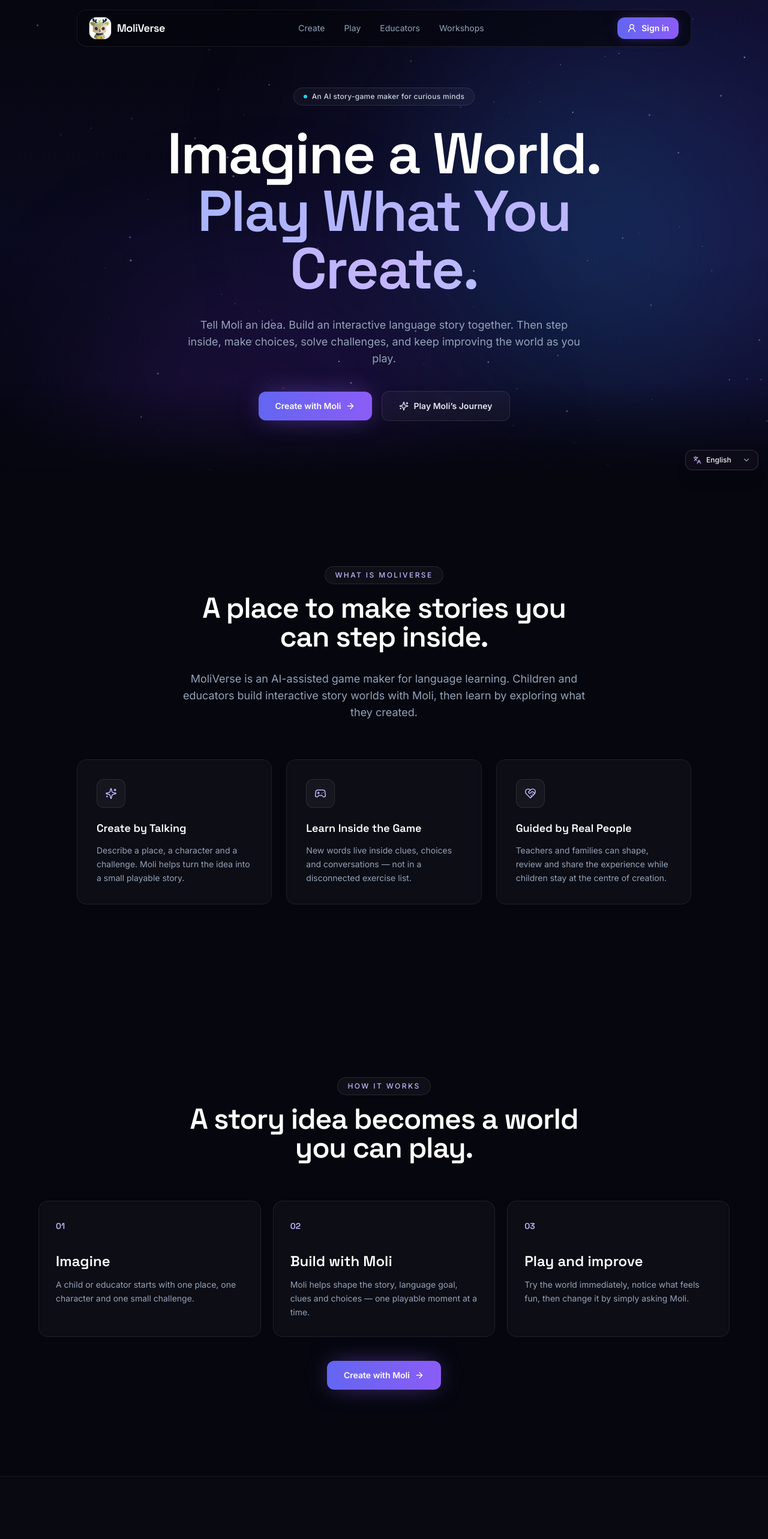
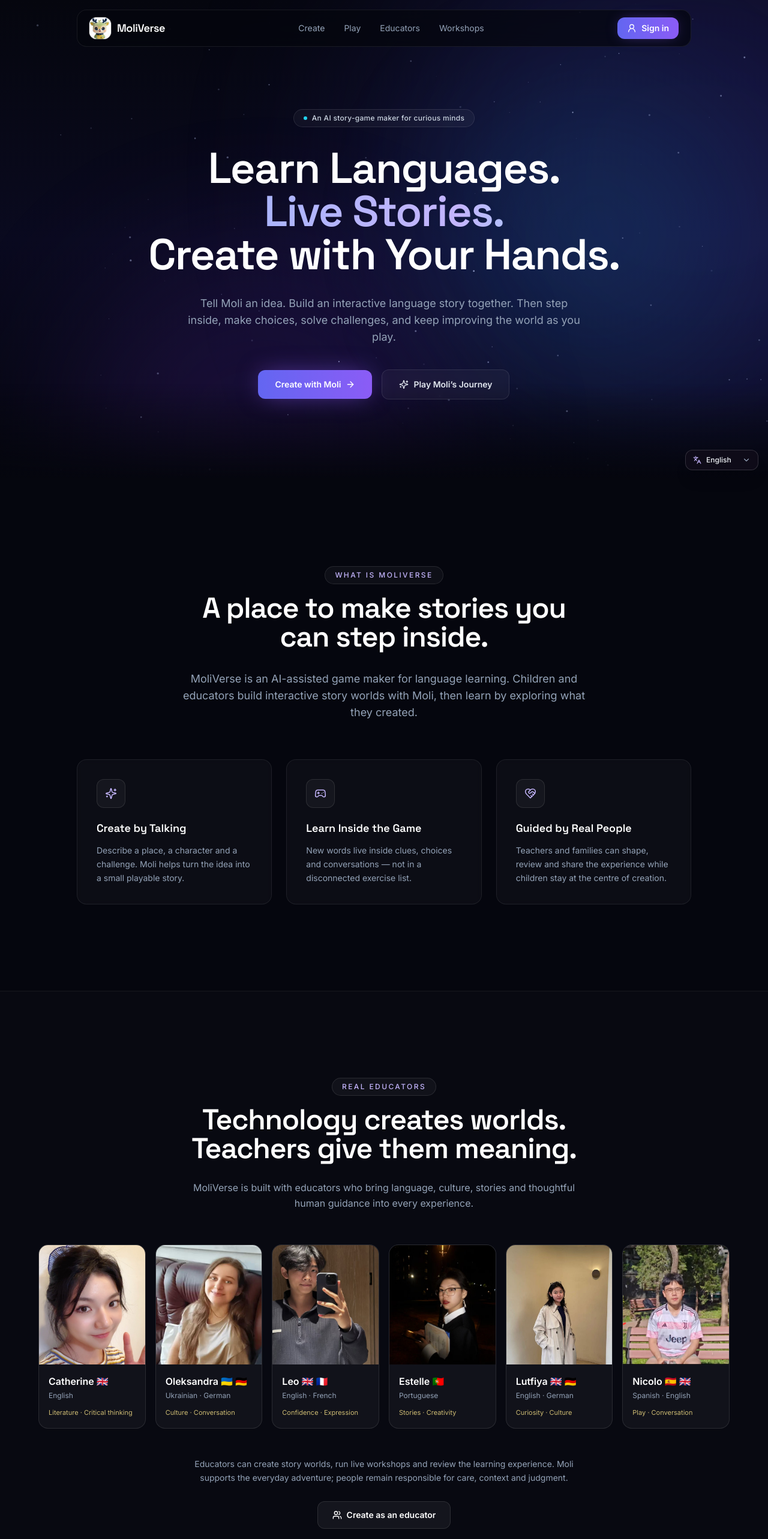
Before and after one commit to cathrine65184-cpu/MoliVerse-website, a Next.js app: page / in a window 1280 px wide. Shown: the top 2566 px of the page at 60% size. Built offline with nearby package versions, Linux system fonts and the light colour scheme.

Commit message:
Refine homepage slogan and remove process section

```diff
--- a/app/layout.tsx
+++ b/app/layout.tsx
@@ -17,12 +17,12 @@
 
 export const metadata: Metadata = {
   metadataBase: new URL("https://moliverse.tech"),
-  title: "MoliVerse — Imagine. Create. Play.",
+  title: "MoliVerse — Learn Languages. Live Stories.",
   description:
     "MoliVerse is an AI story-game maker where children and educators create immersive language worlds with Moli, then learn by playing what they imagined.",
   alternates: { canonical: "/" },
   openGraph: {
-    title: "MoliVerse — Imagine. Create. Play.",
+    title: "MoliVerse — Learn Languages. Live Stories.",
     description:
       "Create immersive language story games with Moli, play inside them, and improve the world as you learn.",
     url: "https://moliverse.tech",
@@ -33,13 +33,13 @@
         url: "/og.jpg",
         width: 1200,
         height: 630,
-        alt: "MoliVerse — Imagine. Create. Play.",
+        alt: "MoliVerse — Learn Languages. Live Stories.",
       },
     ],
   },
   twitter: {
     card: "summary_large_image",
-    title: "MoliVerse — Imagine. Create. Play.",
+    title: "MoliVerse — Learn Languages. Live Stories.",
     description:
       "Create immersive language story games with Moli, then learn by playing what you imagined.",
     images: ["/og.jpg"],
--- a/components/Hero.tsx
+++ b/components/Hero.tsx
@@ -46,13 +46,15 @@
           initial={reduceMotion ? "visible" : "hidden"}
           animate="visible"
           custom={0.12}
-          className="font-display text-5xl font-semibold leading-[1.05] tracking-tight text-white sm:text-7xl md:text-8xl"
+          className="font-display text-5xl font-semibold leading-[1.05] tracking-tight text-white sm:text-6xl md:text-7xl"
         >
-          Imagine a World.
+          Learn Languages.
           <br />
           <span className="animate-shimmer bg-gradient-to-r from-indigo-300 via-violet-300 via-50% to-cyan-300 bg-[length:200%_auto] bg-clip-text text-transparent">
-            Play What You Create.
+            Live Stories.
           </span>
+          <br />
+          <span className="text-white">Create with Your Hands.</span>
         </motion.h1>
 
         <motion.p
--- a/components/HumanAI.tsx
+++ b/components/HumanAI.tsx
@@ -1,8 +1,7 @@
 "use client";
 
 import Image from "next/image";
-import Link from "next/link";
-import { ArrowRight, Camera, Gamepad2, Mic2, Sparkles, Users } from "lucide-react";
+import { Camera, Gamepad2, Mic2, Users } from "lucide-react";
 import { withBasePath } from "@/lib/paths";
 import Reveal from "./ui/Reveal";
 import SectionHeading from "./ui/SectionHeading";
@@ -16,34 +15,8 @@
   { photo: "/educators/nicolo.jpg", name: "Nicolo", language: "Spanish · English", flags: "🇪🇸 🇬🇧", note: "Play · Conversation" },
 ];
 
-const flow = [
-  { number: "01", title: "Imagine", copy: "A child or educator starts with one place, one character and one small challenge." },
-  { number: "02", title: "Build with Moli", copy: "Moli helps shape the story, language goal, clues and choices — one playable moment at a time." },
-  { number: "03", title: "Play and improve", copy: "Try the world immediately, notice what feels fun, then change it by simply asking Moli." },
-];
-
 export default function HumanAI() {
   return <>
-    <section id="how" className="relative scroll-mt-24 px-6 py-28 sm:py-36">
-      <div className="mx-auto max-w-6xl">
-        <SectionHeading eyebrow="How it works" title="A story idea becomes a world you can play." />
-        <div className="mt-16 grid gap-5 lg:grid-cols-3">
-          {flow.map((item, index) => <Reveal key={item.number} delay={index * 0.08}>
-            <div className="glass-card h-full p-7">
-              <span className="font-display text-sm font-semibold text-violet-300">{item.number}</span>
-              <h3 className="mt-8 font-display text-2xl font-semibold text-white">{item.title}</h3>
-              <p className="mt-3 text-sm leading-relaxed text-slate-400">{item.copy}</p>
-            </div>
-          </Reveal>)}
-        </div>
-        <Reveal className="mt-10 flex justify-center">
-          <Link href="/teach/studio/?mode=young-creator" className="group flex items-center gap-2 rounded-xl bg-gradient-to-r from-indigo-500 to-violet-500 px-7 py-3.5 text-sm font-semibold text-white shadow-[0_0_40px_-8px_rgba(139,92,246,.6)]">
-            Create with Moli <ArrowRight className="h-4 w-4 transition-transform group-hover:translate-x-1"/>
-          </Link>
-        </Reveal>
-      </div>
-    </section>
-
     <section id="educators" className="relative scroll-mt-24 border-y border-white/[0.06] bg-white/[0.015] px-6 py-28 sm:py-36">
       <div className="mx-auto max-w-6xl">
         <SectionHeading eyebrow="Real educators" title="Technology creates worlds. Teachers give them meaning." />
--- a/components/LanguageProvider.tsx
+++ b/components/LanguageProvider.tsx
@@ -17,8 +17,7 @@
   "Play": { en: "Play", zh: "游玩", pt: "Jogar", es: "Jugar" },
   "Educators": { en: "Educators", zh: "教育者", pt: "Educadores", es: "Educadores" },
   "An AI story-game maker for curious minds": { en: "An AI story-game maker for curious minds", zh: "为好奇心而生的 AI 故事游戏创作器", pt: "Um criador de jogos narrativos com IA para mentes curiosas", es: "Un creador de juegos narrativos con IA para mentes curiosas" },
-  "Imagine a World.": { en: "Imagine a World.", zh: "想象一个世界。", pt: "Imagine um mundo.", es: "Imagina un mundo." },
-  "Play What You Create.": { en: "Play What You Create.", zh: "玩进你创造的故事。", pt: "Jogue o que você criou.", es: "Juega lo que creas." },
+  "Create with Your Hands.": { en: "Create with Your Hands.", zh: "亲手创造。", pt: "Crie com suas próprias mãos.", es: "Crea con tus propias manos." },
   "Tell Moli an idea. Build an interactive language story together. Then step inside, make choices, solve challenges, and keep improving the world as you play.": { en: "Tell Moli an idea. Build an interactive language story together. Then step inside, make choices, solve challenges, and keep improving the world as you play.", zh: "告诉 Moli 一个想法，一起把它变成交互式语言故事。走进世界、做出选择、完成挑战，并在游玩中继续完善它。", pt: "Conte uma ideia à Moli e criem juntos uma história interativa de idiomas. Entre no mundo, faça escolhas, resolva desafios e continue melhorando enquanto joga.", es: "Cuéntale una idea a Moli y creen juntos una historia interactiva de idiomas. Entra al mundo, toma decisiones, resuelve desafíos y sigue mejorándolo mientras juegas." },
   "Create with Moli": { en: "Create with Moli", zh: "和 Moli 一起创作", pt: "Criar com Moli", es: "Crear con Moli" },
   "Play Moli’s Journey": { en: "Play Moli’s Journey", zh: "体验 Moli 的旅程", pt: "Jogar a Jornada da Moli", es: "Jugar el viaje de Moli" },
@@ -42,6 +41,7 @@
   "Sign in": { en: "Sign in", zh: "登录", pt: "Entrar", es: "Iniciar sesión" },
   "Built by language educators, for curious children everywhere": { en: "Built by language educators, for curious children everywhere", zh: "由语言教育者为全球好奇的孩子打造", pt: "Criado por educadores de idiomas, para crianças curiosas em todo o mundo", es: "Creado por educadores de idiomas, para niños curiosos de todo el mundo" },
   "Learn Languages.": { en: "Learn Languages.", zh: "学习语言。", pt: "Aprenda idiomas.", es: "Aprende idiomas." },
+  "Live Stories.": { en: "Live Stories.", zh: "活进故事。", pt: "Viva histórias.", es: "Vive historias." },
   "Build Memories.": { en: "Build Memories.", zh: "创造共同记忆。", pt: "Crie memórias.", es: "Crea recuerdos." },
   "Explore a journey": { en: "Explore a journey", zh: "探索一段旅程", pt: "Explorar uma jornada", es: "Explorar un viaje" },
   "I’m an educator": { en: "I’m an educator", zh: "我是教育者", pt: "Sou educador(a)", es: "Soy educador(a)" },
```
